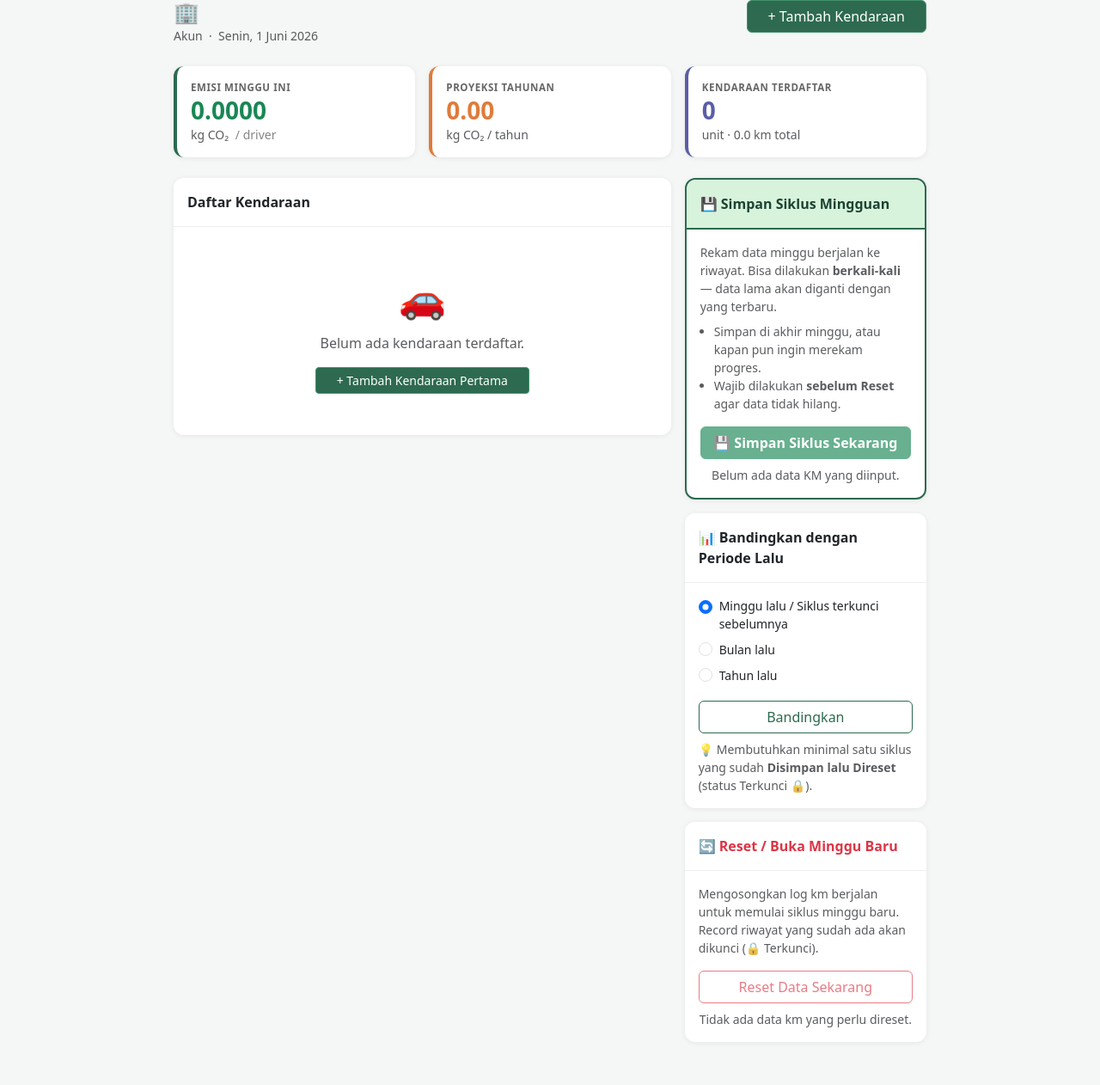
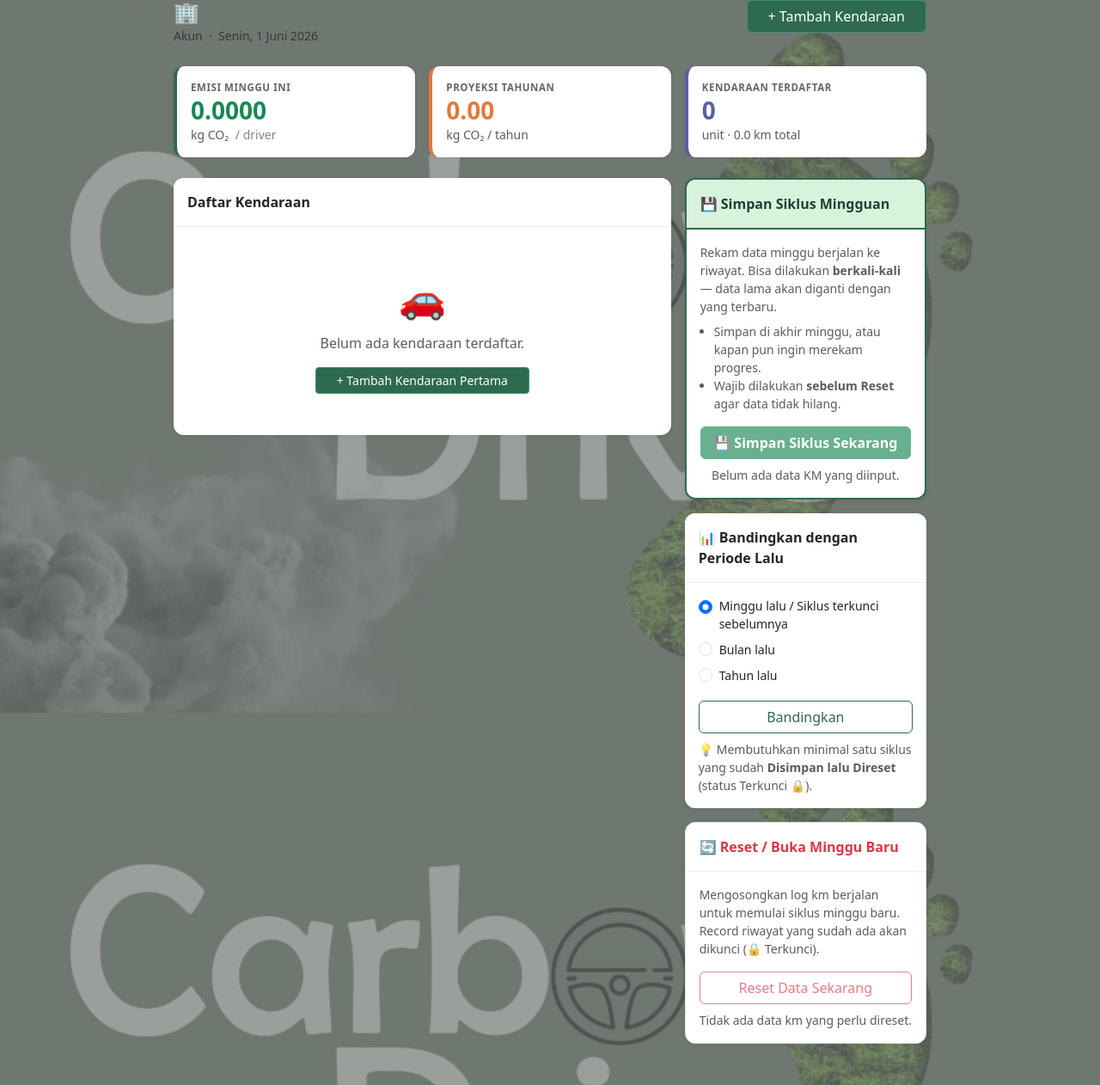
Before and after one commit to iqbaldamarg/carbon-drive, a Flask app: template templates/dashboard.html in a window 1280 px wide. Shown: the whole page at 86% size. Before the commit the page ends 1195 px from the top, so only its background shows below. Run offline with Flask 3, Linux system fonts and the light colour scheme; the template is opened without the code that fills it, so the values that code supplies are empty.

Commit message:
background (masih ada bug)

```diff
--- a/templates/base.html
+++ b/templates/base.html
@@ -49,9 +49,28 @@
     .label-stat       { font-size:.72rem; font-weight:600; text-transform:uppercase;
                         letter-spacing:.05em; color:#666; margin-bottom:.25rem; }
     .table th         { font-size: 0.8rem; text-transform: uppercase; letter-spacing: 0.05em; color: #666; }
+
+    /* Dashboard background image */
+    .dashboard-bg {
+      background-image: url('/static/images/bg_dashboard.png');
+      background-size: cover;
+      background-attachment: fixed;
+      background-position: center;
+      background-repeat: no-repeat;
+    }
+    .dashboard-bg .container {
+      position: relative;
+      z-index: 1;
+    }
+
+    /* Reset card states */
+    .card-reset-danger        { border: 1px solid #f5c6cb !important; }
+    .card-reset-normal        { border: 1px solid #dee2e6; }
+    .card-header-reset-danger { background: #fff5f5; border-bottom: 1px solid #f5c6cb; }
+    .card-header-reset-normal { background: #fff;    border-bottom: 1px solid #eee; }
   </style>
 </head>
-<body>
+<body class="{% block body_class %}{% endblock %}">
 
 {% if session.username %}
 <nav class="navbar navbar-dark px-3 mb-4">
--- a/templates/dashboard.html
+++ b/templates/dashboard.html
@@ -1,4 +1,5 @@
 {% extends "base.html" %}
+{% block body_class %}dashboard-bg{% endblock %}
 {% block content %}
 
 {# ── Hitung totals ── #}
```
Also changed, not shown: static/images/bg_dashboard.png (added).
